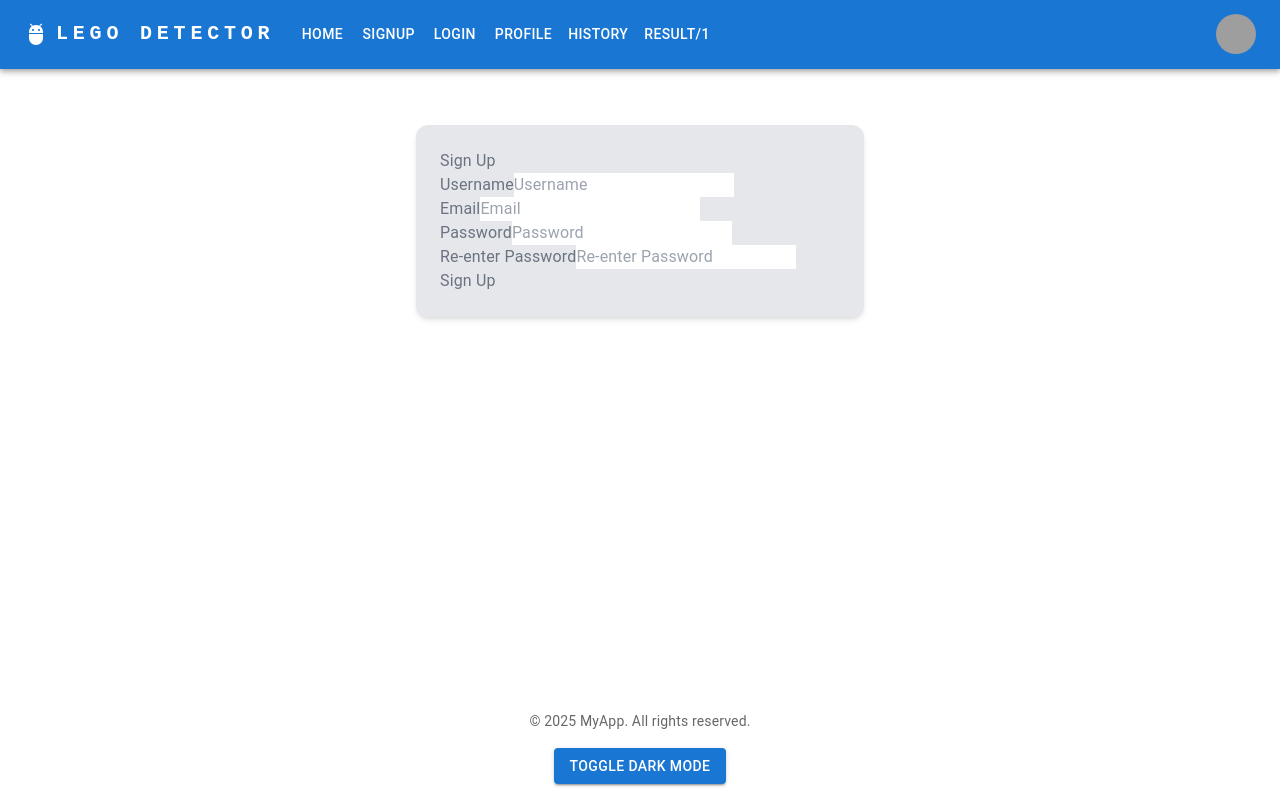
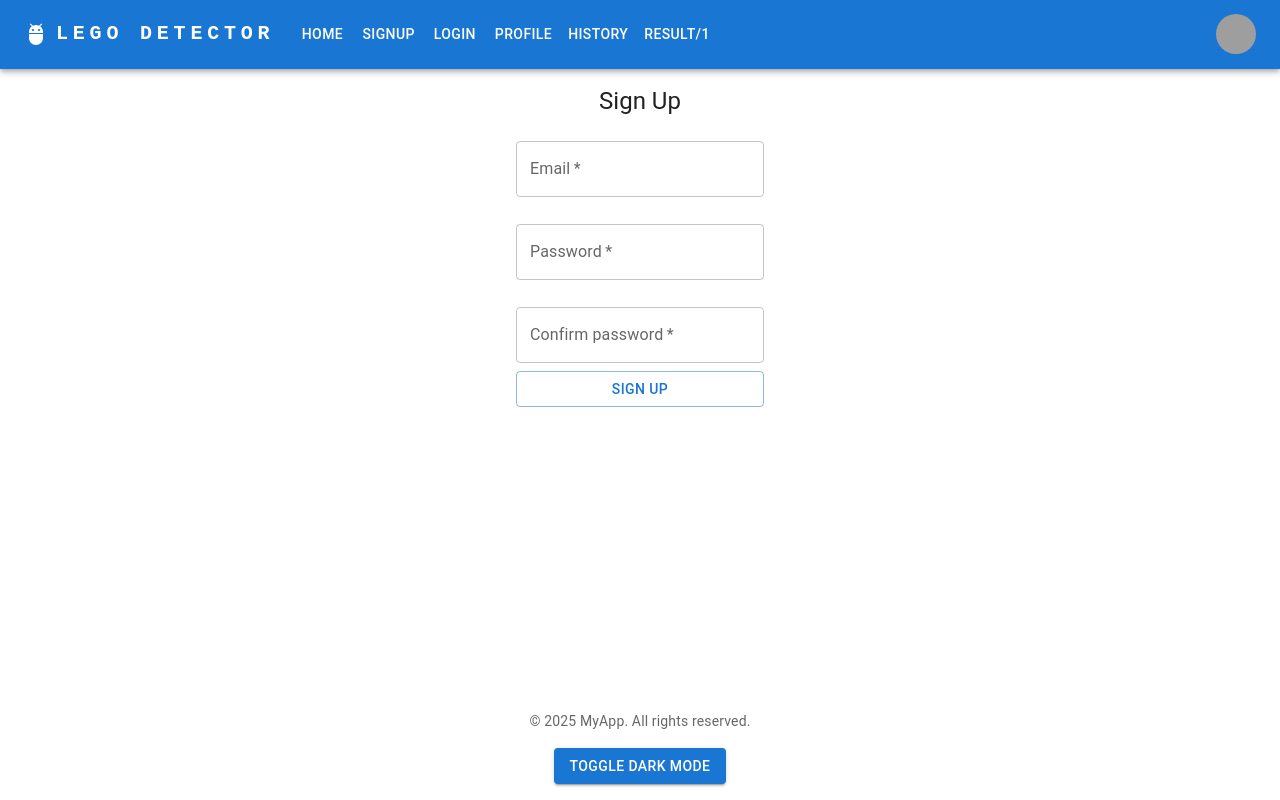
Before and after one commit to Lego-detector/Lego-detector-FE, a Next.js app: page /signup in a window 1280 px wide. Built offline with nearby package versions, Linux system fonts and the light colour scheme; grey boxes are pictures that could not be loaded.

Commit message:
feat: apply zod to auth form

```diff
--- a/src/app/signup/page.tsx
+++ b/src/app/signup/page.tsx
@@ -4,8 +4,8 @@ import AuthForm from "@/modules/home/_components/AuthForm";
 
 export default function Signup() {
     return (
-        <>
-            <AuthForm isSignup={true} />
-        </>
+      <>
+        <AuthForm isSignup={true} />
+      </>
     );
 }
--- a/src/modules/home/_components/AuthForm.tsx
+++ b/src/modules/home/_components/AuthForm.tsx
@@ -1,106 +1,92 @@
-"use client";
+'use client';
 
-import { useState } from "react";
-import { useRouter } from "next/navigation";
+import { useForm } from 'react-hook-form';
+import { zodResolver } from '@hookform/resolvers/zod';
+import { loginSchema, signupSchema } from '../_schemas';
+import { Button, FormControl, FormHelperText, Grid2, TextField, Typography } from '@mui/material';
 
-const URL_LOGIN = "/api/login";
-const URL_SIGNUP = "/api/signup";
+const URL_LOGIN = '/api/login';
+const URL_SIGNUP = '/api/signup';
+
+interface AuthFormData {
+  email: string;
+  password: string;
+  confirmPassword?: string;
+}
 
 export default function AuthForm({ isSignup }: { isSignup: boolean }) {
-  const [email, setEmail] = useState("");
-  const [password, setPassword] = useState("");
-  const [username, setUsername] = useState("");
-  const [rePassword, setRePassword] = useState("");
-  const [error, setError] = useState("");
-  const router = useRouter();
-
-  const handleSubmit = async (e: React.FormEvent) => {
-    e.preventDefault();
-    setError("");
-
-    if (isSignup && password !== rePassword) {
-      setError("Passwords do not match");
-      return;
-    }
-
-    const response = await fetch(isSignup ? URL_SIGNUP : URL_LOGIN, {
-      method: "POST",
-      headers: { "Content-Type": "application/json" },
-      body: JSON.stringify(isSignup ? { email, username, password } : { email, password }),
+  const {
+    register,
+    handleSubmit,
+    formState: { errors },
+  } = useForm<AuthFormData>({
+    resolver: zodResolver(isSignup ? signupSchema : loginSchema),
   });
 
-    if (!response.ok) {
-      setError("Authentication failed");
-      return;
-    }
-
-    router.push("/");
+  const onSubmitFunc = (data: any) => {
+    console.log("Form data :", data);
+    // submit process
   };
 
   return (
-    <div className="md-card">
-      <h2 className="text-2xl text-white font-bold mb-4">{isSignup ? "Sign Up" : "Login"}</h2>
-      {error && <p className="text-red-500">{error}</p>}
-      <form onSubmit={handleSubmit}>
-        <div className="flex flex-col">
-        {isSignup && (
-          <div className="mb-2">
-              <label className="block mb-1" htmlFor="username">Username</label>
-              <input
-                  id="username"
-                  type="text"
-                  placeholder="Username"
-                  value={username}
-                  onChange={(e) => setUsername(e.target.value)}
-                  className="w-full p-2 border rounded"
+    <Grid2
+      container
+      direction="column"
+      justifyContent="center"
+      alignItems="center"
+      padding="normal"
+    >
+      <Typography variant="h5" gutterBottom>
+        {isSignup ? 'Sign Up' : 'Login'}
+      </Typography>
+      <FormControl onSubmit={handleSubmit(onSubmitFunc)}>
+        <TextField
+          margin="normal"
+          id="email"
+          aria-describedby='email-text'
+          {...register('email')}
+          label="Email"
+          type="email"
+          variant="outlined"
+          error={!!errors.email}
+          helperText={errors.email?.message}
           required
         />
-          </div>
-        )}
-        <div className="mb-2">
-            <label className="block mb-1" htmlFor="email">Email</label>
-            <input
-                id="email"
-                type="email"
-                placeholder="Email"
-                value={email}
-                onChange={(e) => setEmail(e.target.value)}
-                className="w-full p-2 border rounded"
+        <FormHelperText id="email-text">{errors.email?.message}</FormHelperText>
+
+        <TextField
+          margin="normal"
+          id="password"
+          aria-describedby="password-text"
+          {...register('password')}
+          label="Password"
+          type="password"
+          variant="outlined"
+          error={!!errors.password}
+          helperText={errors.password?.message}
           required
         />
-        </div>
-        <div className="mb-2">
-            <label className="block mb-1" htmlFor="password">Password</label>
-            <input
-                id="password"
+        <FormHelperText id="password-text">{errors.password?.message}</FormHelperText>
+
+        {isSignup && (
+          <TextField
+            margin="normal"
+            id="confirmPassword"
+            aria-describedby="confirmPassword-text"
+            {...register('confirmPassword')}
+            label="Confirm password"
             type="password"
-                placeholder="Password"
-                value={password}
-                onChange={(e) => setPassword(e.target.value)}
-                className="w-full p-2 border rounded"
+            variant="outlined"
+            error={!!errors.confirmPassword}
+            helperText={errors.confirmPassword?.message}
             required
           />
-        </div>
-        {isSignup && (
-            <div className="mb-4">
-                <label className="block mb-1" htmlFor="rePassword">Re-enter Password</label>
-                <input
-                    id="rePassword"
-                    type="password"
-                    placeholder="Re-enter Password"
-                    value={rePassword}
-                    onChange={(e) => setRePassword(e.target.value)}
-                    className="w-full p-2 border rounded"
-                    required
-                />
-            </div>
         )}
 
-        <button type="submit" className="w-full bg-blue-500 text-white p-2 rounded">
-          {isSignup ? "Sign Up" : "Login"}
-        </button>
-        </div>
-      </form>
-    </div>
+        <Button type="submit" variant="outlined">
+          {isSignup ? 'Sign Up' : 'Login'}
+        </Button>
+      </FormControl>
+    </Grid2>
   );
 }
--- /dev/null
+++ b/src/modules/home/_schemas/index.ts
@@ -0,0 +1 @@
+export * from "./zodSchema";
--- /dev/null
+++ b/src/modules/home/_schemas/zodSchema.ts
@@ -0,0 +1,15 @@
+import { z } from 'zod';
+
+export const loginSchema = z.object({
+  email: z.string().email('Invalid email address'),
+  password: z.string().min(6, 'Password must be at least 6 characters'),
+});
+
+export const signupSchema = z.object({
+  email: z.string().email('Invalid email address'),
+  password: z.string().min(6, 'Password must be at least 6 characters'),
+  confirmPassword: z.string(),
+}).refine((data) => data.password == data.confirmPassword, {
+  message: "password does not match",
+  path: ["confirmPassword"]
+});
```
Lines whose indentation alone changed are shown as unchanged.
